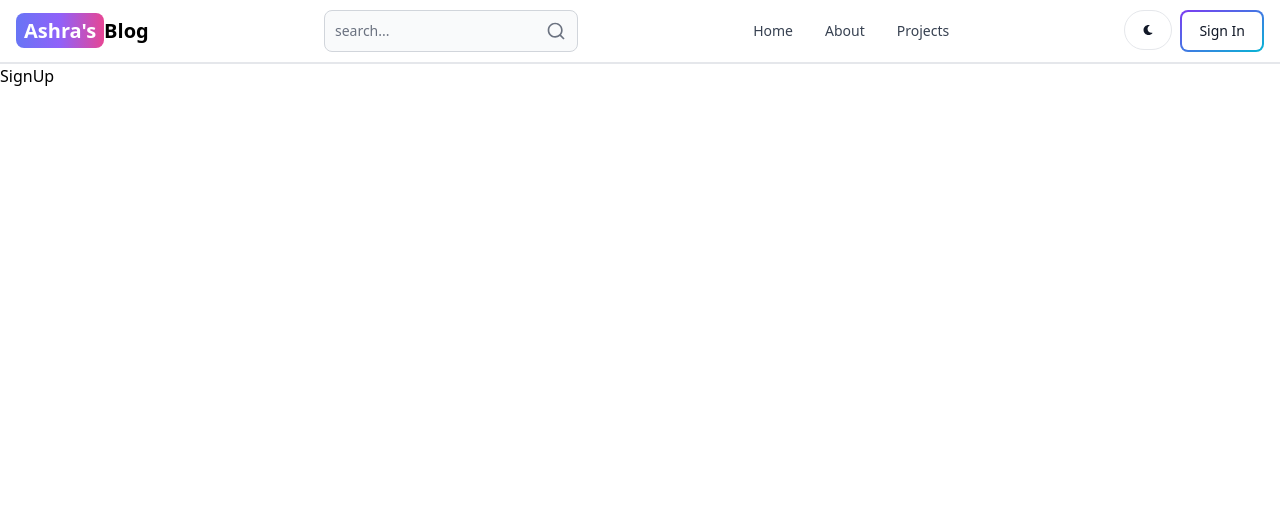
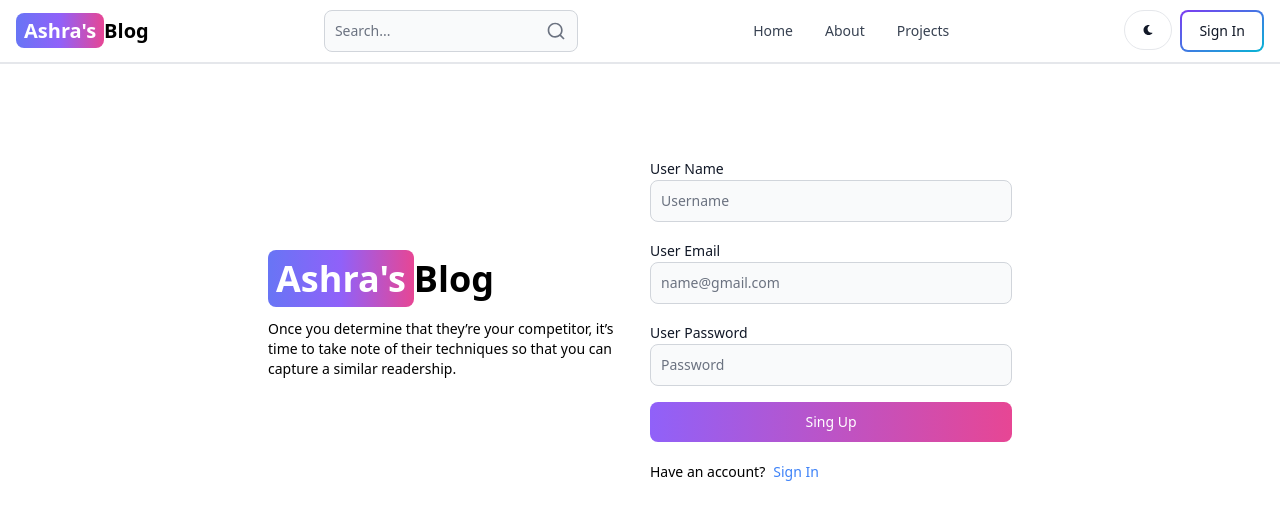
Before and after one commit to ashrafali2000/mern-blog-app, a React (Vite) app in the folder frontend/: page /sign-up in a window 1280 px wide. Shown: the top 520 px of the page. Built offline with nearby package versions, Linux system fonts and the light colour scheme.

Commit message:
create signup ui

```diff
--- a/frontend/src/components/Header.jsx
+++ b/frontend/src/components/Header.jsx
@@ -20,7 +20,7 @@
       <form>
         <TextInput
           type="text"
-          placeholder="search..."
+          placeholder="Search..."
           rightIcon={RiSearchLine}
           className="hidden lg:inline"
         />
--- a/frontend/src/pages/SignUp.jsx
+++ b/frontend/src/pages/SignUp.jsx
@@ -1,5 +1,52 @@
+import { Button, Label, TextInput } from "flowbite-react";
 import React from "react";
+import { Link } from "react-router-dom";
 
 export default function SignUp() {
-  return <div>SignUp</div>;
+  return (
+    <div className="min-h-screen mt-20">
+      <div className="flex p-3 max-w-3xl mx-auto flex-col md:flex-row md:items-center gap-5">
+        {/* left */}
+        <div className="flex-1">
+          <Link to="/" className="text-4xl font-bold dark:text-white">
+            <span className="px-2 py-1 bg-gradient-to-r from-indigo-500 via-purple-500 to-pink-500 rounded-lg text-white">
+              Ashra's
+            </span>
+            Blog
+          </Link>
+          <p className="text-sm mt-5">
+            Once you determine that they’re your competitor, it’s time to take
+            note of their techniques so that you can capture a similar
+            readership.
+          </p>
+        </div>
+        {/* right */}
+        <div className="flex-1">
+          <form className="flex flex-col gap-4">
+            <div>
+              <Label value="User Name" />
+              <TextInput type="text" placeholder="Username" id="username" />
+            </div>
+            <div>
+              <Label value="User Email" />
+              <TextInput type="email" placeholder="name@gmail.com" id="email" />
+            </div>
+            <div>
+              <Label value="User Password" />
+              <TextInput type="password" placeholder="Password" id="password" />
+            </div>
+            <Button gradientDuoTone="purpleToPink" type="submit">
+              Sing Up
+            </Button>
+          </form>
+          <div className="flex gap-2 text-sm mt-5">
+            <span>Have an account?</span>
+            <Link to="/sign-in" className="text-blue-500">
+              Sign In
+            </Link>
+          </div>
+        </div>
+      </div>
+    </div>
+  );
 }
```
